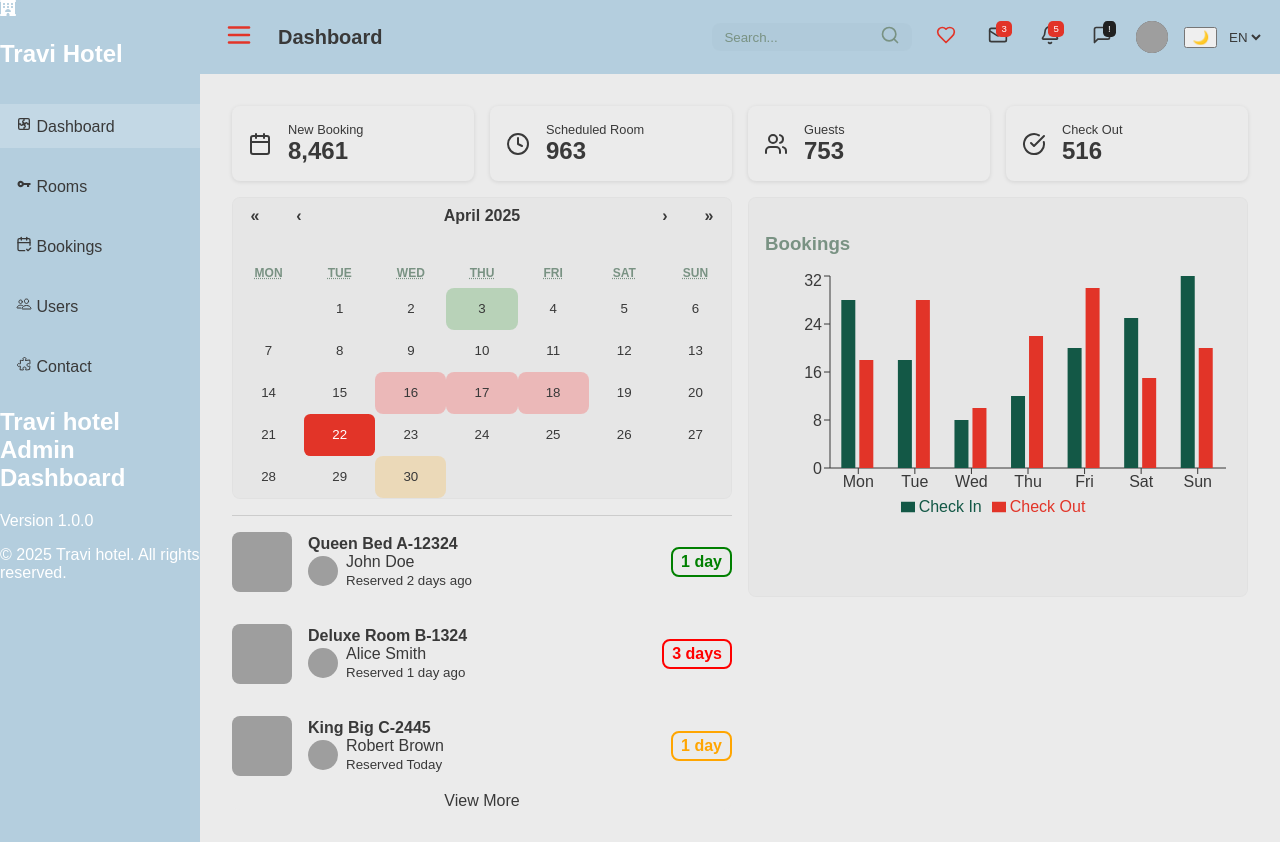
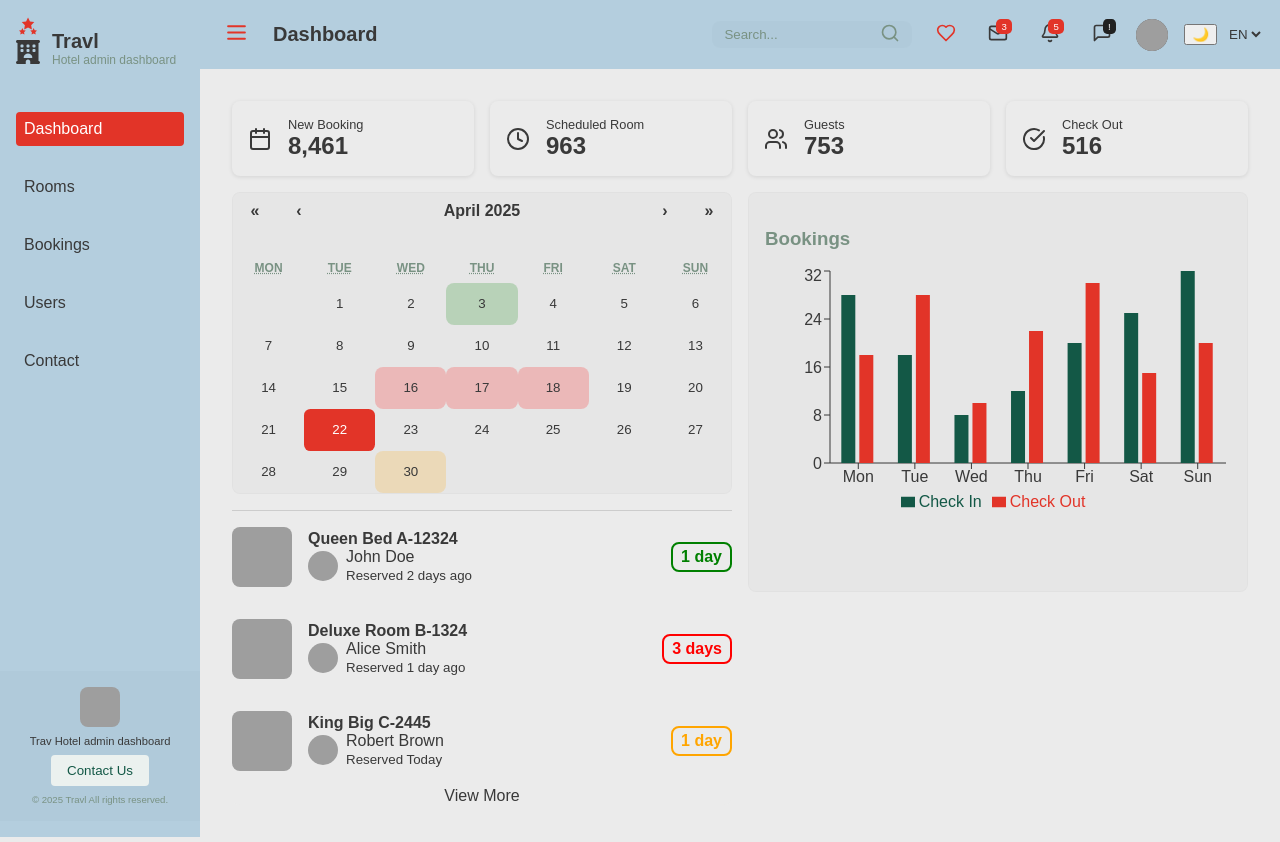
Before and after one commit to AlfonsoGismera/dashboard-hotel-miranda, a React (Vite) app: page /login in a window 1280 px wide. Both pictures are taken after a click on the button "Sign In". Built offline with nearby package versions, Linux system fonts and the light colour scheme; grey boxes are pictures that could not be loaded.

Commit message:
Act: SideBar

```diff
--- a/src/components/Header.jsx
+++ b/src/components/Header.jsx
@@ -114,7 +114,7 @@ export default function Header() {
   return (
     <Bar>
       <LeftGroup>
-        <IconButton className="active"><Menu size={30} /></IconButton>
+        <IconButton className="active"><Menu size={25} /></IconButton>
         <Title>Dashboard</Title>
       </LeftGroup>
 
--- a/src/components/Sidebar.jsx
+++ b/src/components/Sidebar.jsx
@@ -1,48 +1,164 @@
-import React from 'react';
+// src/components/Sidebar.jsx
+import React, { useContext } from 'react';
 import { NavLink } from 'react-router-dom';
 import styled from 'styled-components';
 import { LanguageContext } from '../context/LanguageContext';
-import { useContext } from 'react';
-import { IoMdKey } from "react-icons/io";
-import { LuCalendarCheck2 } from "react-icons/lu";
-import { IoPeopleOutline } from "react-icons/io5";
-import { HiOutlinePuzzlePiece } from "react-icons/hi2";
-import { TbPuzzle2 } from "react-icons/tb";
-import { FaHotel } from "react-icons/fa6";
+import { FaHotel } from 'react-icons/fa6';
+import { GiStarsStack } from 'react-icons/gi';
+import { TbPuzzle2 } from 'react-icons/tb';
+import { IoMdKey } from 'react-icons/io';
+import { LuCalendarCheck2 } from 'react-icons/lu';
+import { IoPeopleOutline } from 'react-icons/io5';
+import { HiOutlinePuzzlePiece } from 'react-icons/hi2';
 
 const Sider = styled.nav`
   width: 200px;
   background: ${({ theme }) => theme.primary};
-  color: #fff;
+  color: ${({ theme }) => theme.text};
   display: flex;
   flex-direction: column;
+  justify-content: space-between;
+  padding: 1rem 0;
 `;
-const Link = styled(NavLink)`
-  margin-top: 1rem;
-  padding: 0.75rem 1rem;
-  &.active { background: rgba(255,255,255,0.2); }
+
+const Header = styled.div`
+  display: flex;
+  align-items: center;
+  padding: 0 1rem;
+  margin-bottom: 2rem;
+`;
+const IconColumn = styled.div`
+  display: flex;
+  flex-direction: column;
+  align-items: center;
+  gap: 0.25rem;
+`;
+const StarsIcon = styled(GiStarsStack)`
+  color: ${({ theme }) => theme.chart.barSecondary};
+  font-size: 1.25rem;
+`;
+
+const HotelIcon = styled(FaHotel)`
+  color: ${({ theme }) => theme.text};
+  font-size: 1.5rem;
+  margin-bottom: 1rem;
+`;
+const TextColumn = styled.div`
+  display: flex;
+  flex-direction: column;
+  margin-left: 0.75rem;
+`;
+
+const HotelName = styled.h1`
+  font-size: 1.25rem;
+  color: ${({ theme }) => theme.text};
+  margin: 0;
+`;
+
+const Subtitle = styled.div`
+  font-size: 0.75rem;
+  color: ${({ theme }) => theme.subtitle};
+`;
+
+const Links = styled.div`
+  flex: 1;
+  display: flex;
+  flex-direction: column;
+  gap: 1.5rem;
+  padding: 0 1rem;
+`;
+
+const LinkItem = styled(NavLink)`
+  display: flex;
+  align-items: center;
+  gap: 0.5rem;
+  padding: 0.5rem;
   color: ${({ theme }) => theme.text};
   text-decoration: none;
+  border-radius: 0.25rem;
+  &.active, &:hover {
+    background: ${({ theme }) => theme.iconActive};
+    color: #fff;
+  }
+`;
+
+const Footer = styled.div`
+  background: ${({ theme }) => theme.cardBg};
+  padding: 1rem;
+  text-align: center;
+`;
+
+const FooterCard = styled.div`
+  background-image: url('https://plus.unsplash.com/premium_photo-1669077046750-bef49171b059?w=500&auto=format&fit=crop&q=60&ixlib=rb-4.0.3&ixid=M3wxMjA3fDB8MHxzZWFyY2h8NXx8bGV0cmElMjBoJTIwbG9nb3xlbnwwfHwwfHx8MA%3D%3D');
+  background-size: cover;
+  background-position: center;
+  height: 40px;
+  width: 40px;
+  border-radius: 0.5rem;
+  margin: 0 auto;
+  margin-bottom: 0.5rem;
+`;
+
+const FooterName = styled.div`
+  font-size: 0.7rem;
+  color: ${({ theme }) => theme.text};
+  margin-bottom: 0.5rem;
+`;
+
+
+const ContactButton = styled.button`
+  background: #EBF1EF;
+  color: #135846;
+  border: none;
+  padding: 0.5rem 1rem;
+  border-radius: 0.25rem;
+  cursor: pointer;
+  &:hover {
+    background: #CDE6E0;
+  }
+  ${({ theme }) => theme.mode === 'dark' && `
+    background: #135846;
+    color: #EBF1EF;
+    &:hover { background: #0f3d33; }
+  `}
+`;
+
+const FooterLegal = styled.div`
+  font-size: 0.6rem;
+  color: ${({ theme }) => theme.subtitle};
+  margin-top: 0.5rem;
 `;
 
 export default function Sidebar() {
   const { t } = useContext(LanguageContext);
+
   return (
     <Sider>
-      <div className='hotel_logo'>
-        <FaHotel className='hotel_icon' />
-        <h1 className='hotel_name'>Travi Hotel</h1>
+       <div>
+        <Header>
+          <IconColumn>
+            <StarsIcon />
+            <HotelIcon />
+          </IconColumn>
+          <TextColumn>
+            <HotelName>Travl</HotelName>
+            <Subtitle>{t.hotelSubtitle || 'Hotel admin dashboard'}</Subtitle>
+          </TextColumn>
+        </Header>
+        <Links>
+          <LinkItem to="/">Dashboard</LinkItem>
+          <LinkItem to="/rooms">{t.rooms}</LinkItem>
+          <LinkItem to="/bookings">{t.bookings}</LinkItem>
+          <LinkItem to="/users">{t.users}</LinkItem>
+          <LinkItem to="/contact">{t.contact}</LinkItem>
+        </Links>
       </div>
-      <Link to="/"><TbPuzzle2 /> Dashboard</Link>
-      <Link to="/rooms"><IoMdKey /> {t.rooms}</Link>
-      <Link to="/bookings"><LuCalendarCheck2 /> {t.bookings}</Link>
-      <Link to="/users"><IoPeopleOutline /> {t.users}</Link>
-      <Link to="/contact"><HiOutlinePuzzlePiece /> {t.contact}</Link>
-      <div>
-        <h2>Travi hotel Admin Dashboard</h2>
-        <p>Version 1.0.0</p>
-        <p>© 2025 Travi hotel. All rights reserved.</p>
-      </div>
+      <Footer>
+        <FooterCard />
+        <FooterName>{t.hotelName}</FooterName>
+        <ContactButton>{t.contactUs || 'Contact Us'}</ContactButton>
+        <FooterLegal>© 2025 Travl All rights reserved.</FooterLegal>
+      </Footer>
     </Sider>
   );
 }
--- a/src/styles/translations.js
+++ b/src/styles/translations.js
@@ -8,6 +8,12 @@ const translations = {
       users: 'Users',
       userDetail: 'User Detail',
       contact: 'Contact',
+      hotelName: 'Trav Hotel admin dashboard ',
+      hotelSubtitle: 'Hotel admin dashboard',
+      dashboard:    'Dashboard',
+      contactUs:    'Contact Us',
+      adminEmail:   'admin@travlhotel.com',
+      // otra partes de la aplicación
       newBooking:   'New Booking',
       scheduledRoom:'Scheduled Room',
       guests:       'Guests',
@@ -29,6 +35,12 @@ const translations = {
       users: 'Usuarios',
       userDetail: 'Detalle del Usuario',
       contact: 'Contacto',
+      hotelName: 'Travl Panel de administración',
+      hotelSubtitle: 'Panel de administración',
+      dashboard:    'Tablero',
+      contactUs:    'Contáctanos',
+      adminEmail:   'admin@travlhotel.com',
+     // otra partes de la aplicación
       newBooking:   'Nueva Reserva',
       scheduledRoom:'Habitaciones Programadas',
       guests:       'Huéspedes',
```
